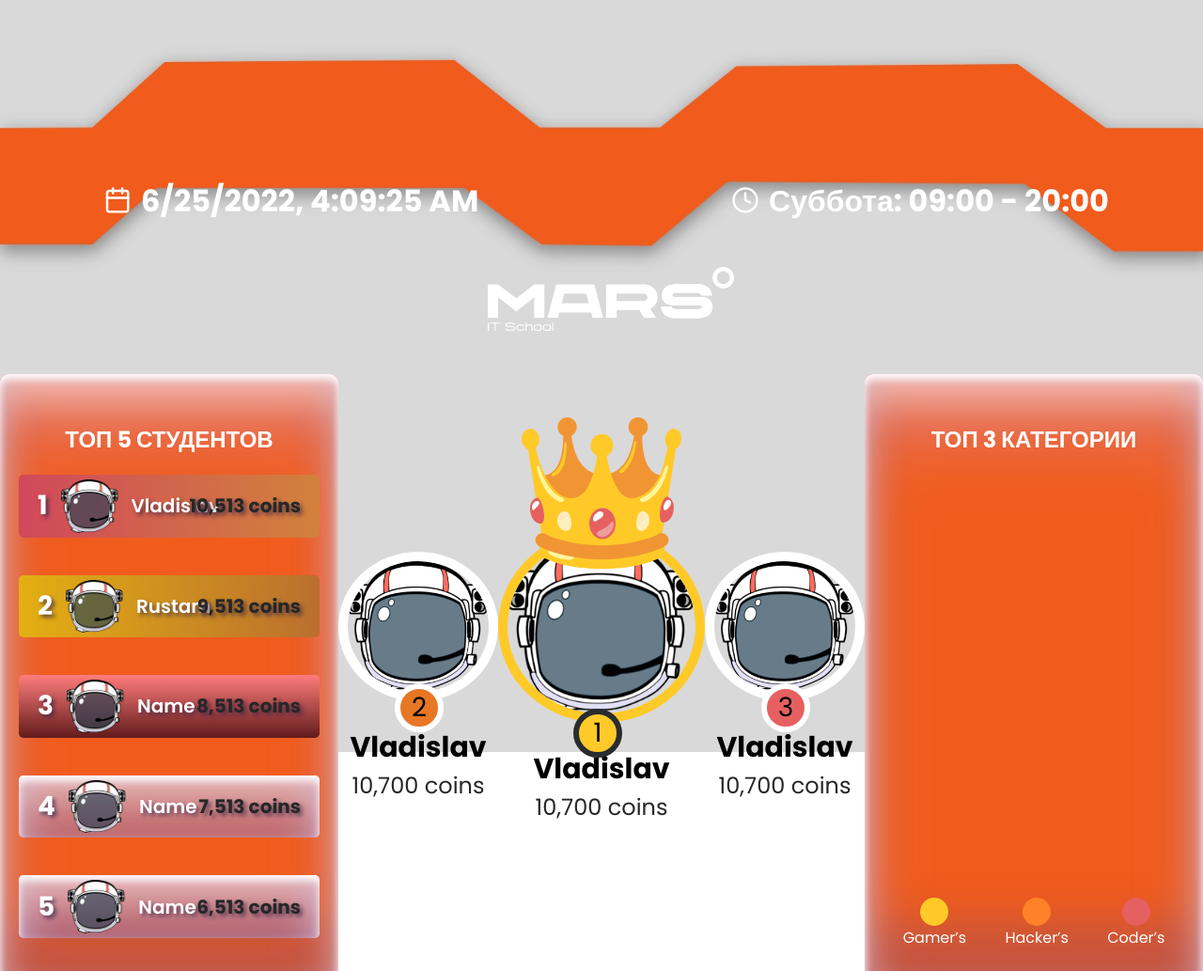
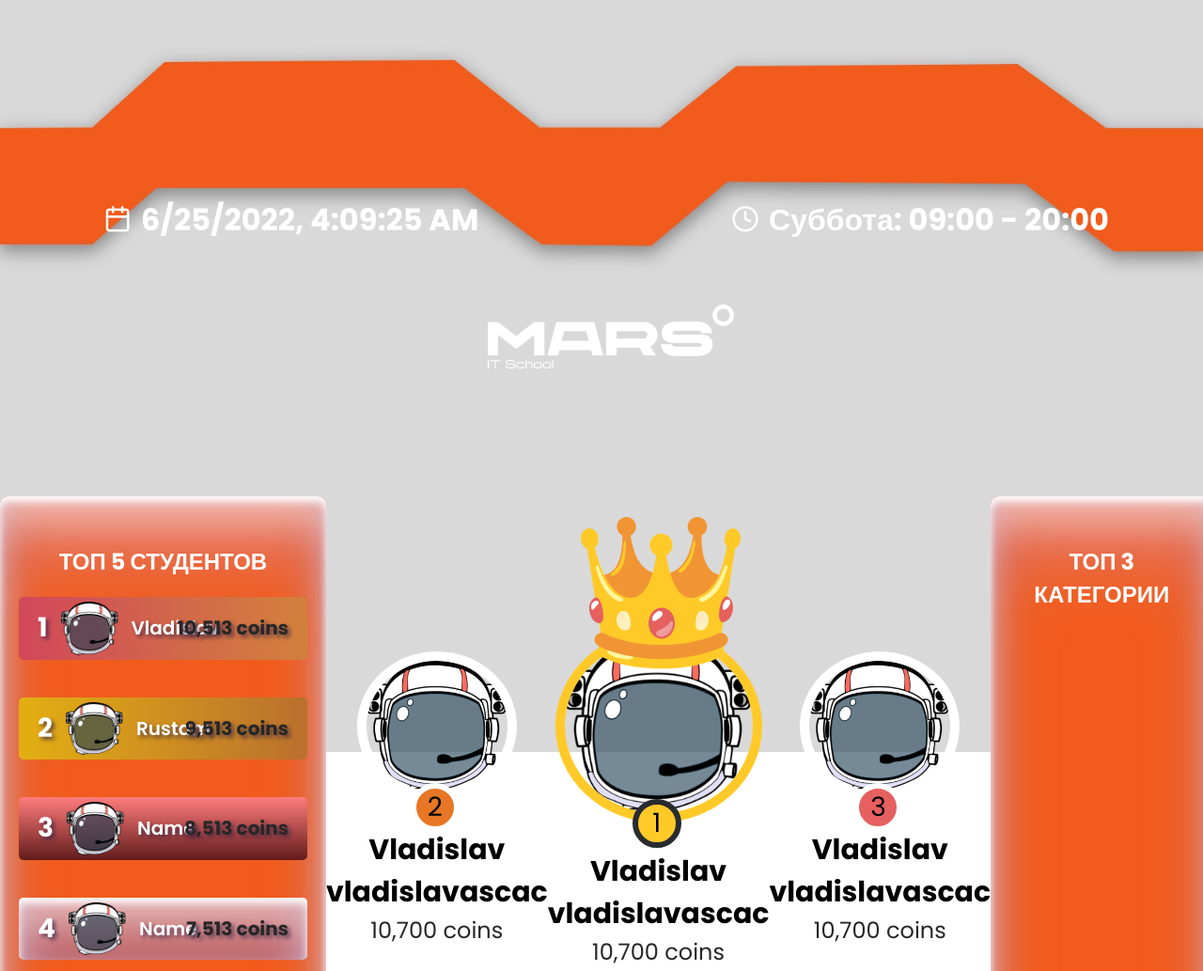
Before and after one commit to Farrux02/mars-modme, a plain HTML site: page src/index.html in a window 1280 px wide. Shown: the top 1033 px of the page at 94% size. Drawn offline with Linux system fonts and the light colour scheme.

Commit message:
fix: fix styles

```diff
--- a/src/index.html
+++ b/src/index.html
@@ -113,7 +113,7 @@
                 src="../assets/photo/cosmo-halmet.png"
                 alt=""
               />
-              <h2 class="top-3__user-name">Vladislav</h2>
+              <h2 class="top-3__user-name">Vladislav vladislavascac</h2>
               <div class="top-3__second-rank">2</div>
               <p class="top-3__coins">10,700 coins</p>
             </div>
@@ -123,7 +123,7 @@
                 src="../assets/photo/cosmo-halmet.png"
                 alt=""
               />
-              <h2 class="top-3__user-name">Vladislav</h2>
+              <h2 class="top-3__user-name">Vladislav vladislavascac</h2>
               <div class="top-3__first-rank">1</div>
               <p class="top-3__coins">10,700 coins</p>
             </div>
@@ -133,7 +133,7 @@
                 src="../assets/photo/cosmo-halmet.png"
                 alt=""
               />
-              <h2 class="top-3__user-name">Vladislav</h2>
+              <h2 class="top-3__user-name">Vladislav vladislavascac</h2>
               <div class="top-3__third-rank">3</div>
               <p class="top-3__coins">10,700 coins</p>
 
--- a/src/style.css
+++ b/src/style.css
@@ -38,7 +38,7 @@ a {
     font-size: 32px;
     color: #fff;
     margin-left: 40px;
-    top: 190px;
+    top: 210px;
     left: 110px;
 }
 
@@ -52,7 +52,7 @@ a {
 
 .mars-logo {
     position: absolute;
-    top: 260px;
+    top: 300px;
     left: -120px;
 }
 
@@ -79,7 +79,7 @@ a {
 }
 
 .main {
-    margin-top: 350px;
+    margin-top: 480px;
 }
 
 .main-top-container {
@@ -181,9 +181,8 @@ a {
 }
 
 .top-3 {
-    width: 680px;
+    width: 720px;
     display: flex;
-    justify-content: space-between;
     align-items: center;
 }
 
@@ -209,6 +208,9 @@ a {
 .top-3__second,
 .top-3__third {
     position: relative;
+    display: flex;
+    flex-direction: column;
+    align-items: center;
 }
 
 .top-3__first::before {
@@ -219,7 +221,7 @@ a {
     height: 162px;
     content: '';
     top: -120px;
-    left: 25px;
+    left: 35px;
 }
 
 .top-3__first-rank,
@@ -237,26 +239,24 @@ a {
     border: 6px solid #282C2F;
     font-weight: 400;
     font-size: 28px;
-    top: 190px;
-    left: 80px;
+    top: 180px;
+    left: 90px;
 }
 
 .top-3__second-rank {
     background: #E77725;
     top: 140px;
-    left: 60px;
     border: 6px solid #fff;
 }
 
 .top-3__third-rank {
     background: #E66060;
     top: 140px;
-    left: 60px;
     border: 6px solid #fff;
 }
 
 .top-3__user-name {
-    margin-top: 20px;
+    margin-top: 30px;
     text-align: center;
     font-style: normal;
     font-weight: 700;
```
